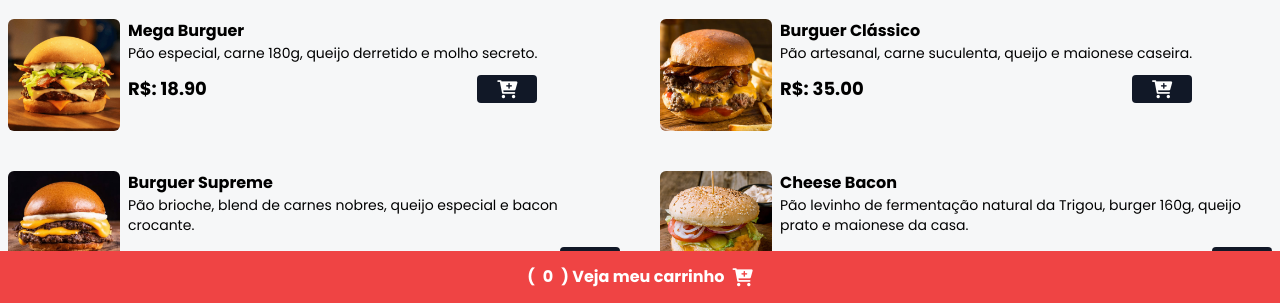
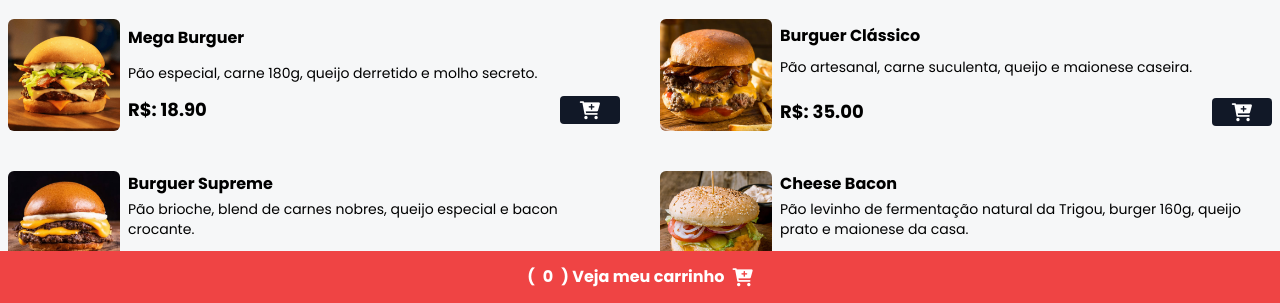
Before and after one commit to wesleysaraivaa/menu-online, a website: page index.html in a window 1280 px wide. Shown: the part 497-800 px from the top of the page. Drawn offline with nearby package versions, Linux system fonts and the light colour scheme.

Commit message:
(FIX: CORRECAO DE ALINHAMENTO DA DIV DO PRECO E DESCRICAO)

```diff
--- a/index.html
+++ b/index.html
@@ -69,12 +69,12 @@
             alt="Cheese Burger Duplo"
             class="w-28 h-28 rounded-md hover:scale-110 hover:-rotate-2 duration-300"
           />
-          <div>
+          <div class="w-full flex flex-col justify-around">
             <p class="font-bold">Mega Burguer</p>
             <p class="text-sm">
               Pão especial, carne 180g, queijo derretido e molho secreto.
             </p>
-            <div class="flex items-center gap-2 justify-between mt-3">
+            <div class="flex items-center gap-2 justify-between">
               <p class="font-bold text-lg">R$: 18.90</p>
               <button
                 class="bg-gray-900 px-5 rounded add-to-cart-btn"
@@ -93,7 +93,7 @@
             alt="Cheese Burger"
             class="w-28 h-28 rounded-md hover:scale-110 hover:-rotate-2 duration-300"
           />
-          <div>
+          <div class="w-full flex flex-col justify-around">
             <p class="font-bold">Burguer Clássico</p>
             <p class="text-sm">
               Pão artesanal, carne suculenta, queijo e maionese caseira.
@@ -117,7 +117,7 @@
             alt="Smash Burger"
             class="w-28 h-28 rounded-md hover:scale-110 hover:-rotate-2 duration-300"
           />
-          <div>
+          <div class="w-full flex flex-col justify-around">
             <p class="font-bold">Burguer Supreme</p>
             <p class="text-sm">
               Pão brioche, blend de carnes nobres, queijo especial e bacon
@@ -142,7 +142,7 @@
             alt="Cheese Bacon"
             class="w-28 h-28 rounded-md hover:scale-110 hover:-rotate-2 duration-300"
           />
-          <div>
+          <div class="w-full flex flex-col justify-around">
             <p class="font-bold">Cheese Bacon</p>
             <p class="text-sm">
               Pão levinho de fermentação natural da Trigou, burger 160g, queijo
@@ -228,7 +228,7 @@
 
         <!-- <div id="cart-itens" class="flex justify-between mb-2 flex-col"></div> -->
 
-        <p class="font-bold">Total: <span id="cart-total"> 0.00 </span></p>
+        <p class="font-bold">Total: <span id="cart-total"> 0.00</span></p>
 
         <p class="font-bold mt-4">Endereco de entrega:</p>
         <input
--- a/script.js
+++ b/script.js
@@ -181,7 +181,7 @@ checkoutBtn.addEventListener("click", function () {
 function checkOpen() {
   const data = new Date();
   const hora = data.getHours();
-  return hora >= 18 && hora < 23;
+  return hora >= 18 && hora < 22;
 }
 
 const spanItem = document.getElementById("date-span");
```
